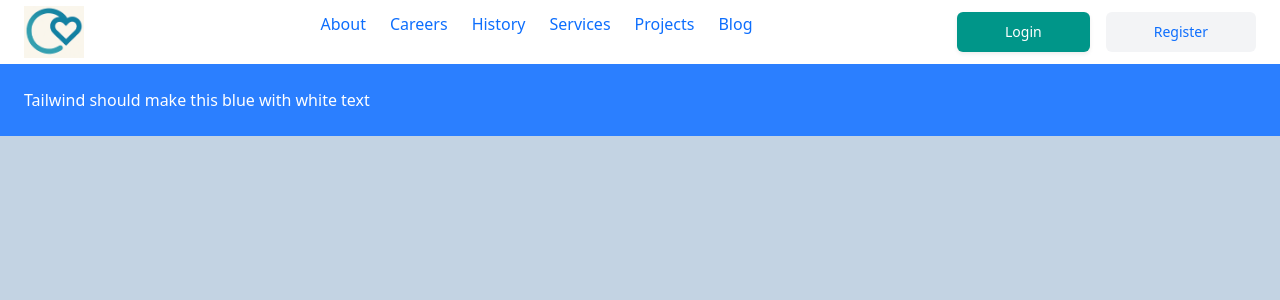
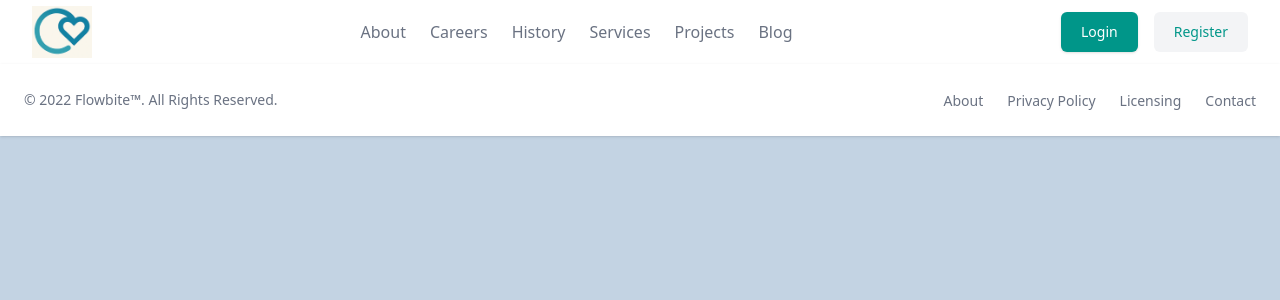
Before and after one commit to kjirstenhernandez/careConnect, a Vue app in the folder client/: page / in a window 1280 px wide. Shown: the top 300 px of the page. Built offline with nearby package versions, Linux system fonts and the light colour scheme.

Commit message:
Added footer

```diff
--- a/client/index.html
+++ b/client/index.html
@@ -6,16 +6,11 @@
   <link rel="icon" href="/favicon.ico">
   <meta name="viewport" content="width=device-width, initial-scale=1.0">
   <title>CareConnect</title>
-  <link href="https://cdn.jsdelivr.net/npm/bootstrap@5.3.7/dist/css/bootstrap.min.css" rel="stylesheet"
-    integrity="sha384-LN+7fdVzj6u52u30Kp6M/trliBMCMKTyK833zpbD+pXdCLuTusPj697FH4R/5mcr" crossorigin="anonymous">
 </head>
 
 <body>
   <div id="app"></div>
   <script type="module" src="/src/main.ts"></script>
-  <script src="https://cdn.jsdelivr.net/npm/bootstrap@5.3.7/dist/js/bootstrap.bundle.min.js"
-    integrity="sha384-ndDqU0Gzau9qJ1lfW4pNLlhNTkCfHzAVBReH9diLvGRem5+R9g2FzA8ZGN954O5Q"
-    crossorigin="anonymous"></script>
 </body>
 
 </html>
--- a/client/src/App.vue
+++ b/client/src/App.vue
@@ -1,10 +1,9 @@
 <script setup lang="ts">
 import NavBar from './components/NavBar.vue';
+import Bottom from './components/Footer.vue';
 </script>
 <template>
   <NavBar />
-  <div class="bg-blue-500 text-white p-4">
-    Tailwind should make this blue with white text
-  </div>
+  <Bottom />
 </template>
 <style></style>
--- /dev/null
+++ b/client/src/components/Footer.vue
@@ -0,0 +1,49 @@
+<template>
+  <!-- component -->
+  <!-- This is an example component -->
+  <div class="max-w-screen mx-auto">
+    <footer
+      class="p-4 bg-white shadow md:flex md:items-center md:justify-between md:p-6"
+    >
+      <span class="text-sm text-gray-500 sm:text-center dark:text-gray-400"
+        >© 2022
+        <a
+          href="https://flowbite.com"
+          class="hover:underline"
+          target="_blank"
+          >Flowbite™</a
+        >. All Rights Reserved.
+      </span>
+      <ul class="flex flex-wrap items-center mt-3 sm:mt-0">
+        <li>
+          <a
+            href="#"
+            class="mr-4 text-sm text-gray-500 hover:underline md:mr-6 dark:text-gray-400"
+            >About</a
+          >
+        </li>
+        <li>
+          <a
+            href="#"
+            class="mr-4 text-sm text-gray-500 hover:underline md:mr-6 dark:text-gray-400"
+            >Privacy Policy</a
+          >
+        </li>
+        <li>
+          <a
+            href="#"
+            class="mr-4 text-sm text-gray-500 hover:underline md:mr-6 dark:text-gray-400"
+            >Licensing</a
+          >
+        </li>
+        <li>
+          <a
+            href="#"
+            class="text-sm text-gray-500 hover:underline dark:text-gray-400"
+            >Contact</a
+          >
+        </li>
+      </ul>
+    </footer>
+  </div>
+</template>
--- a/client/src/main.ts
+++ b/client/src/main.ts
@@ -1,6 +1,7 @@
 import { createApp } from 'vue';
 import App from './App.vue';
 import './assets/main.css';
+import 'bootstrap-icons/font/bootstrap-icons.css';
 
 const app = createApp(App);
 
```
